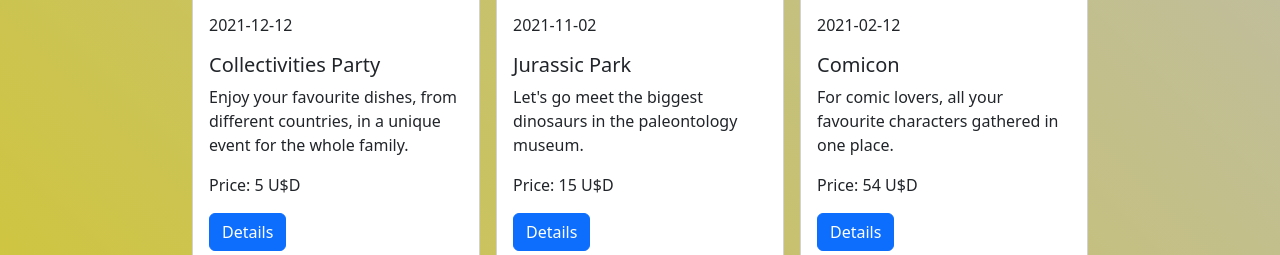
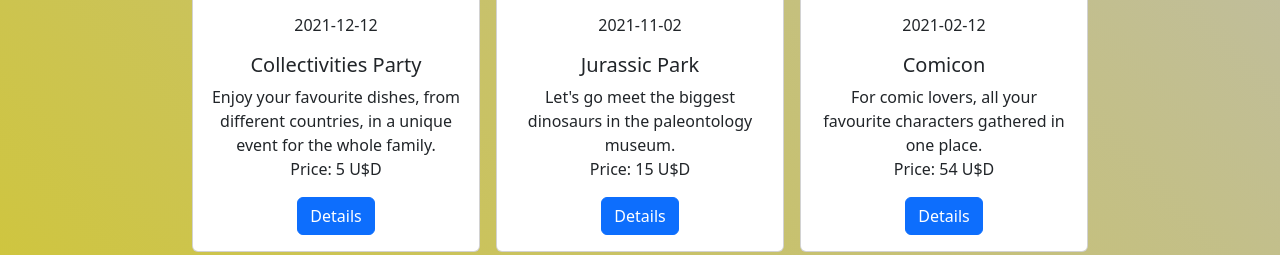
Before and after one commit to NicolasCesarini/Amazing_Events_Cesarini, a plain HTML site: page past_events.html in a window 1280 px wide. Shown: the part 557-812 px from the top of the page. Drawn offline with nearby package versions, Linux system fonts and the light colour scheme.

Commit message:
Termino task2

```diff
--- a/assets/css/style.css
+++ b/assets/css/style.css
@@ -135,3 +135,8 @@
         text-align: center;
         width: 75%;
     }
+
+    .card-title,
+.card-text {
+    text-align: center;
+}
--- a/assets/js/past_events.js
+++ b/assets/js/past_events.js
@@ -6,13 +6,17 @@
     for (card of eventos) {
         tarjetas += `
     <div class="card" style="width: 18rem;">
-      <img src=${card.image} class="card-img-top" alt="cinema">
-      <div class="card-body">
-        <p class="card-text">${card.date}</p>
-        <h5 class="card-title">${card.name}</h5>
-        <p class="card-text">${card.description}</p>
-        <p class="card-text">Price: ${card.price} U$D</p>
-        <a href="./details.html" class="btn btn-primary">Details</a>
+      <img src=${card.image} class="card-img-top img" alt="cinema">
+      <div class="card-body d-flex flex-column justify-content-between">
+            <div>
+                <p class="card-text">${card.date}</p>
+                <h5 class="card-title">${card.name}</h5>
+                <p class="card-text">${card.description}</p>
+            </div>
+            <div class="d-flex flex-column justify-content-between align-items-center">
+                <p class="card-text">Price: ${card.price} U$D</p>
+                <a href="./details.html" class="btn btn-primary">Details</a>
+            </div>
       </div>
     </div>`
     }
```
Also changed, not shown: assets/js/index.js (+10 -6 lines), assets/js/upcoming_events.js (+11 -7 lines).
